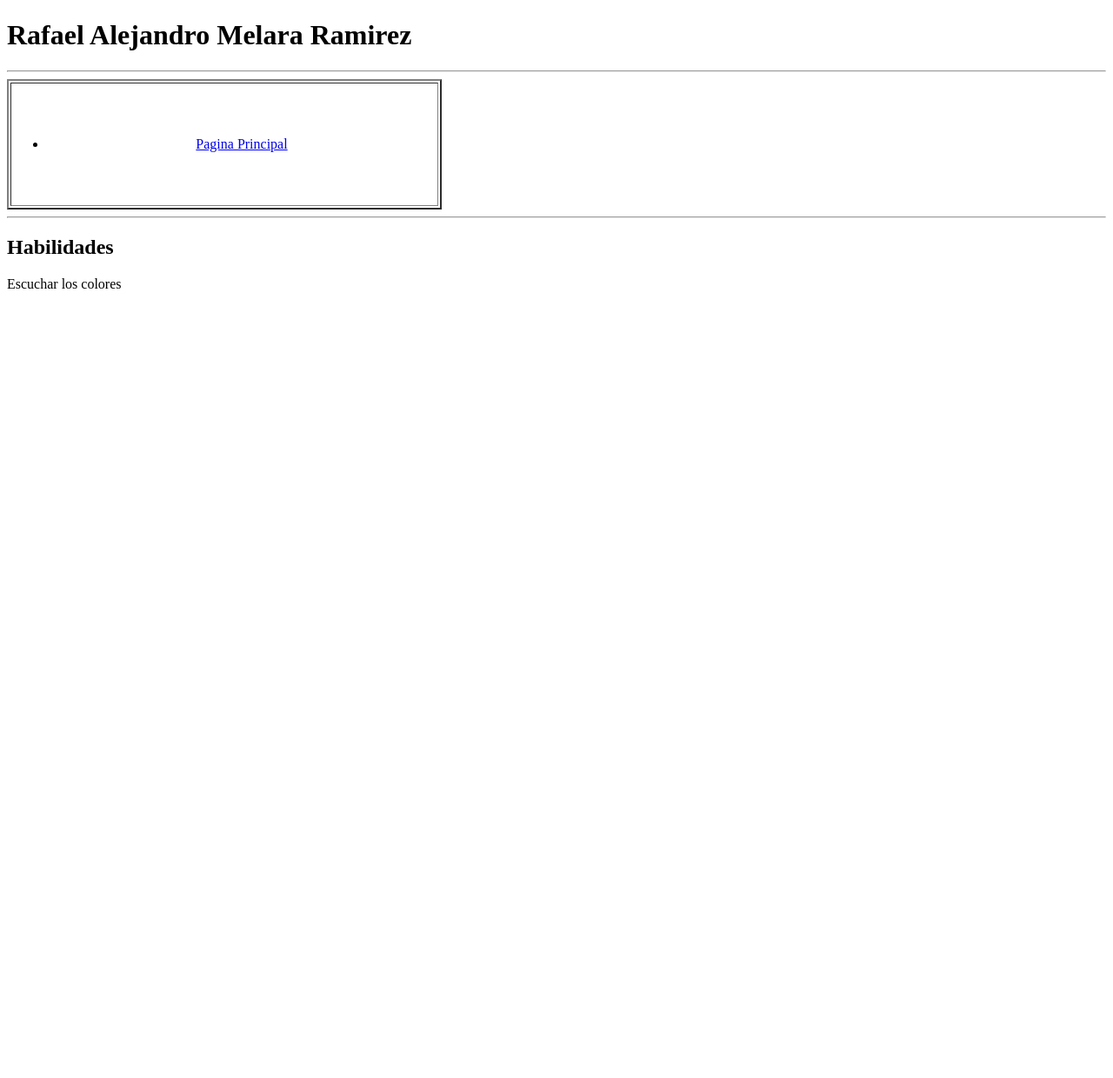
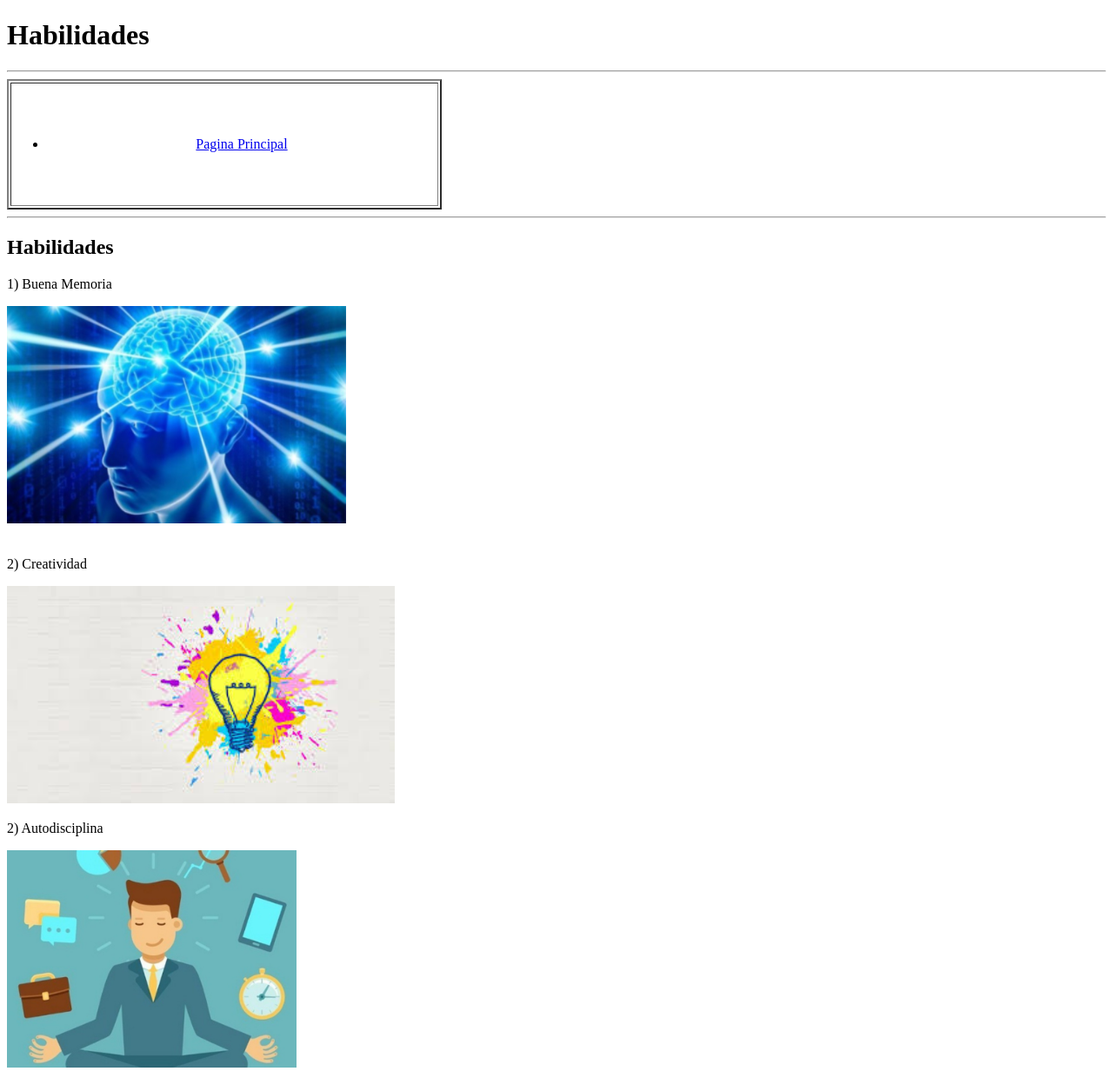
Before and after one commit to RafaMelara98/Portafolio_PW0219_00182516, a plain HTML site: page Tarea1/perfil.html in a window 1280 px wide. Shown: the part 261-1501 px from the top of the page at 87% size. Before the commit the page ends 800 px from the top, so only its background shows below. Drawn offline with Linux system fonts and the light colour scheme.

Commit message:
Añadiendo  informacion

```diff
--- a/Tarea1/perfil.html
+++ b/Tarea1/perfil.html
@@ -10,7 +10,7 @@
         <header>
                 <img src="img/Foto.png" width="200" height="250" />
                 <br />
-                <h1>Rafael Alejandro Melara Ramirez</h1>
+                <h1>Habilidades</h1>
             </header>
             <hr>
             <table border="2" width="500" height="150">
@@ -30,6 +30,11 @@
             <pre></pre>
 
             <h2>Habilidades</h2>
-            <p>Escuchar los colores</p>
+            <p>1) Buena Memoria</p>
+            <img src="img/brain.jpg"width="390" height="250" ><br><br>
+            <p>2) Creatividad</p>
+            <img src="img/creatividad.jpg" idth="390" height="250" >
+            <p>2) Autodisciplina</p>
+            <img src="img/auto.jpg" idth="390" height="250" >
 </body>
 </html>
```
Also changed, not shown: Tarea1/datos.html (+15 -6 lines), Tarea1/estudios.html (+1 -1 lines), Tarea1/index.html (+1 -1 lines), Tarea1/img/auto.jpg (added), Tarea1/img/brain.jpg (added), Tarea1/img/creatividad.jpg (added).
